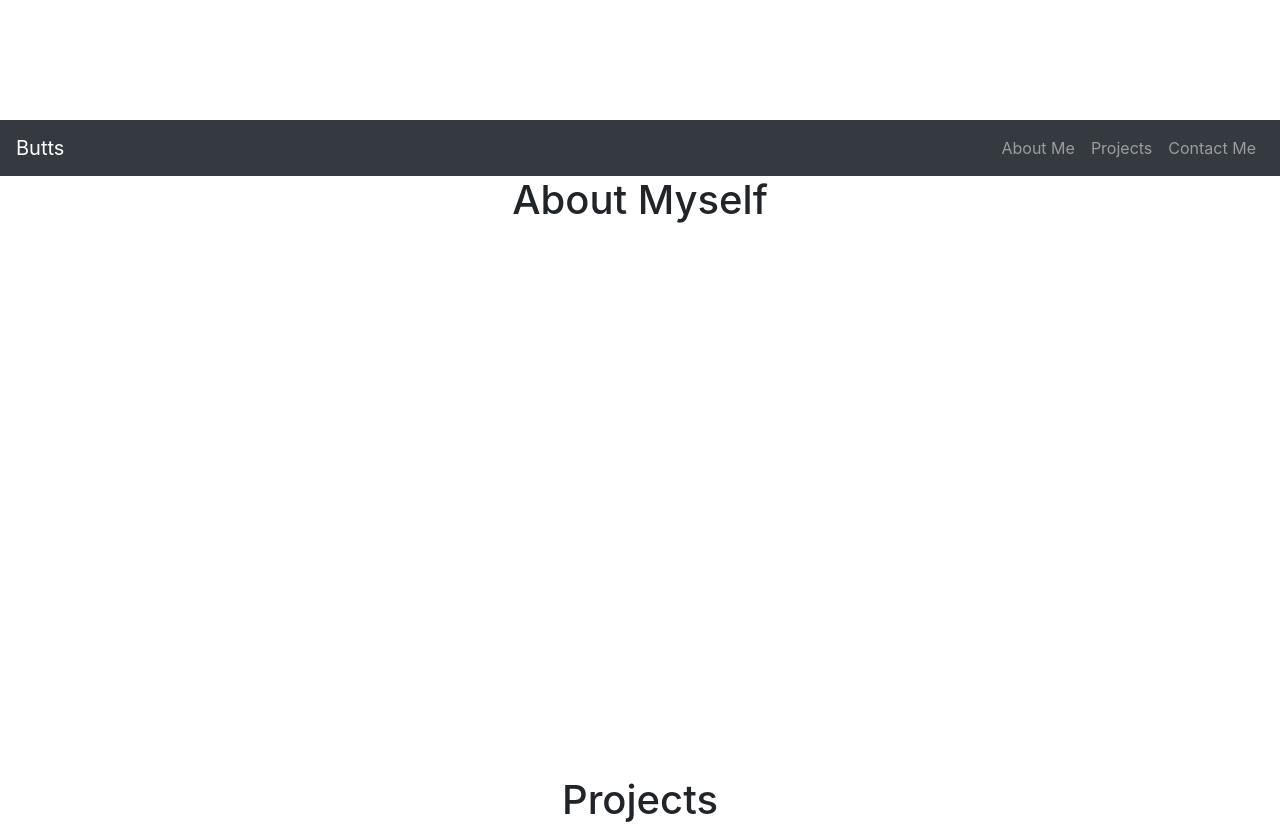
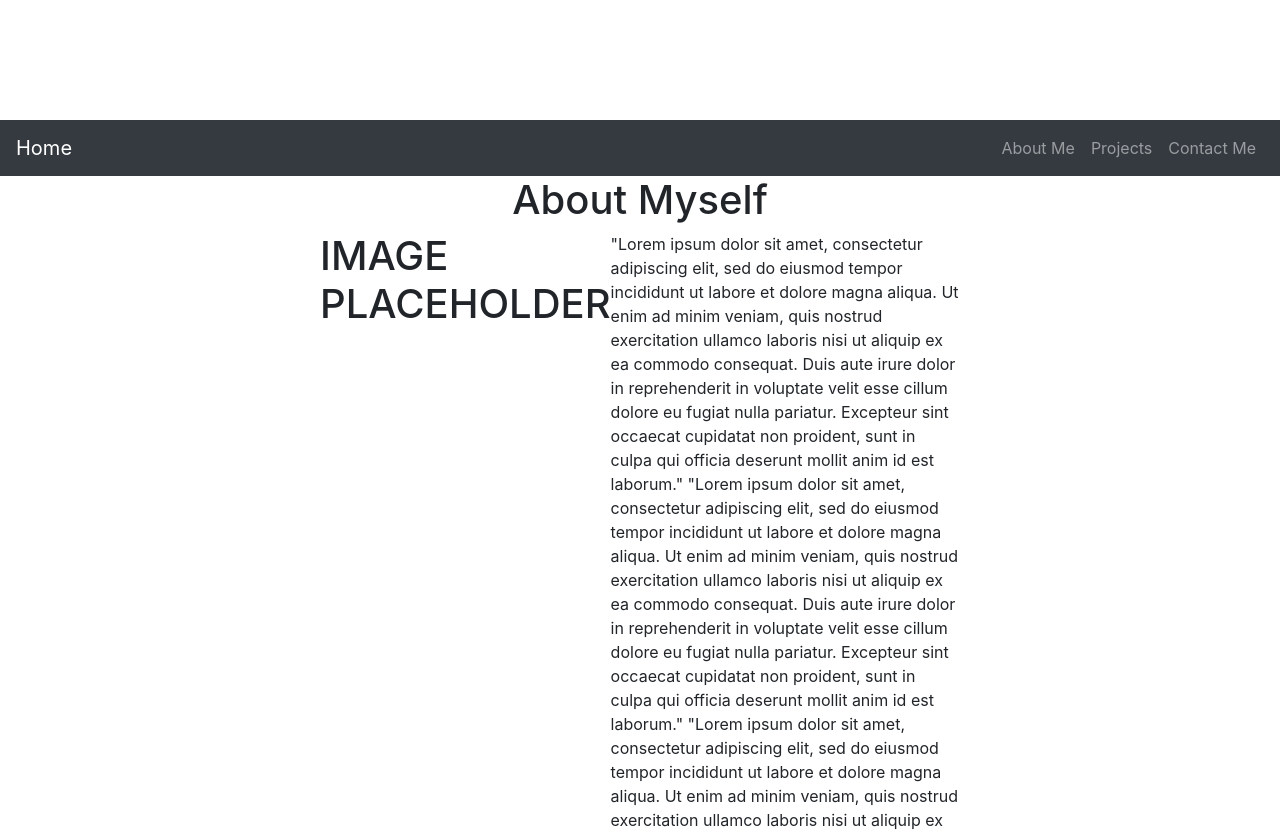
Before and after one commit to thaddeus-codes/thaddeus-codes.github.io, a Gatsby site: page / in a window 1280 px wide. Shown: the part 480-1312 px from the top of the page. Built offline with nearby package versions, Linux system fonts and the light colour scheme; Gatsby itself is replaced by a stand-in of ours.

Commit message:
some styling

```diff
--- a/components/AboutMe.js
+++ b/components/AboutMe.js
@@ -1,9 +1,46 @@
 import React from "react"
 
 export default function AboutMe() {
+
+    // window.addEventListener('scroll', function (e) {
+    //     let bottomOpacity = 0
+    //     let topOpacity = 100
+
+    //     if(window.scrollY >=400 && window.scrollY <= 600) {
+    //         const sunny = document.getElementById('sunny')
+    //         const rainy = document.getElementById('rainy')
+
+    //         topOpacity = (600 - window.scrollY) / 2
+    //         bottomOpacity = (100 - topOpacity)
+
+    //         console.log(rainy)
+    //         rainy.setAttribute('style', `opacity: ${topOpacity}%`)
+    //         // sunny.setAttribute('style', `opacity: ${bottomOpacity}%`)
+    //     }
+    // })
+
   return (
     <div id="about-me" className="section">
-      <h1>About Myself</h1>
+      <h1 className="section-header">About Myself</h1>
+      <div id='about-me-div'>
+              <h1 id='about-me-image'>IMAGE PLACEHOLDER</h1>
+              <p id='about-me-text'>"Lorem ipsum dolor sit amet, consectetur adipiscing elit, sed do eiusmod tempor incididunt ut labore et dolore magna aliqua. Ut enim ad minim veniam, quis nostrud exercitation ullamco laboris nisi ut aliquip ex ea commodo consequat. Duis aute irure dolor in reprehenderit in voluptate velit esse cillum dolore eu fugiat nulla pariatur. Excepteur sint occaecat cupidatat non proident, sunt in culpa qui officia deserunt mollit anim id est laborum."
+
+              "Lorem ipsum dolor sit amet, consectetur adipiscing elit, sed do eiusmod tempor incididunt ut labore et dolore magna aliqua. Ut enim ad minim veniam, quis nostrud exercitation ullamco laboris nisi ut aliquip ex ea commodo consequat. Duis aute irure dolor in reprehenderit in voluptate velit esse cillum dolore eu fugiat nulla pariatur. Excepteur sint occaecat cupidatat non proident, sunt in culpa qui officia deserunt mollit anim id est laborum."
+
+              "Lorem ipsum dolor sit amet, consectetur adipiscing elit, sed do eiusmod tempor incididunt ut labore et dolore magna aliqua. Ut enim ad minim veniam, quis nostrud exercitation ullamco laboris nisi ut aliquip ex ea commodo consequat. Duis aute irure dolor in reprehenderit in voluptate velit esse cillum dolore eu fugiat nulla pariatur. Excepteur sint occaecat cupidatat non proident, sunt in culpa qui officia deserunt mollit anim id est laborum."
+
+              "Lorem ipsum dolor sit amet, consectetur adipiscing elit, sed do eiusmod tempor incididunt ut labore et dolore magna aliqua. Ut enim ad minim veniam, quis nostrud exercitation ullamco laboris nisi ut aliquip ex ea commodo consequat. Duis aute irure dolor in reprehenderit in voluptate velit esse cillum dolore eu fugiat nulla pariatur. Excepteur sint occaecat cupidatat non proident, sunt in culpa qui officia deserunt mollit anim id est laborum."
+
+              "Lorem ipsum dolor sit amet, consectetur adipiscing elit, sed do eiusmod tempor incididunt ut labore et dolore magna aliqua. Ut enim ad minim veniam, quis nostrud exercitation ullamco laboris nisi ut aliquip ex ea commodo consequat. Duis aute irure dolor in reprehenderit in voluptate velit esse cillum dolore eu fugiat nulla pariatur. Excepteur sint occaecat cupidatat non proident, sunt in culpa qui officia deserunt mollit anim id est laborum."
+
+              "Lorem ipsum dolor sit amet, consectetur adipiscing elit, sed do eiusmod tempor incididunt ut labore et dolore magna aliqua. Ut enim ad minim veniam, quis nostrud exercitation ullamco laboris nisi ut aliquip ex ea commodo consequat. Duis aute irure dolor in reprehenderit in voluptate velit esse cillum dolore eu fugiat nulla pariatur. Excepteur sint occaecat cupidatat non proident, sunt in culpa qui officia deserunt mollit anim id est laborum."
+
+              "Lorem ipsum dolor sit amet, consectetur adipiscing elit, sed do eiusmod tempor incididunt ut labore et dolore magna aliqua. Ut enim ad minim veniam, quis nostrud exercitation ullamco laboris nisi ut aliquip ex ea commodo consequat. Duis aute irure dolor in reprehenderit in voluptate velit esse cillum dolore eu fugiat nulla pariatur. Excepteur sint occaecat cupidatat non proident, sunt in culpa qui officia deserunt mollit anim id est laborum."
+              </p>
+      </div>
+      {/* <img src='sunny.jpg' alt='sunny city' height='200px' width='100px' id='sunny'/>
+      <img src='rainy.jpg' alt='rainy city' height='200px' width='100px' id='rainy'/> */}
     </div>
   )
 }
--- a/components/NavBar.js
+++ b/components/NavBar.js
@@ -5,13 +5,13 @@ import Nav from "react-bootstrap/Nav"
 export default function NavBar() {
   return (
     <Navbar collapseOnSelect expand="lg" id="navbar" bg="dark" variant="dark">
-      <Navbar.Brand href="/">Butts</Navbar.Brand>
+      <Navbar.Brand href="/">Home</Navbar.Brand>
       <Navbar.Toggle aria-controls="responsive-navbar-nav" />
       <Navbar.Collapse id="responsive-navbar-nav">
         <Nav className="ml-auto">
           <Nav.Link href="#about-me">About Me</Nav.Link>
           <Nav.Link href="#projects">Projects</Nav.Link>
-          <Nav.Link href="#contact">Contact Me</Nav.Link>
+          <Nav.Link href="#contact-me">Contact Me</Nav.Link>
         </Nav>
       </Navbar.Collapse>
     </Navbar>
--- a/components/Projects.js
+++ b/components/Projects.js
@@ -3,7 +3,7 @@ import React from "react"
 export default function Projects() {
   return (
     <div id="projects" className="section">
-      <h1>Projects</h1>
+      <h1 className='section-header'>Projects</h1>
     </div>
   )
 }
--- a/src/pages/index.js
+++ b/src/pages/index.js
@@ -1,24 +1,20 @@
 import React from "react"
 import NavBar from "../../components/NavBar"
-import ContactMe from "../../components/ContactMe"
-import AboutMe from "../../components/AboutMe"
-import Projects from "../../components/Projects"
+import ContactMe from '../../components/ContactMe'
+import AboutMe from '../../components/AboutMe'
+import Projects from '../../components/Projects'
 
 import "bootstrap/dist/css/bootstrap.min.css"
 import "../style.css"
-
-console.log(
-  "I see you checking out that console!\n\n\n\n\nInterested in hiring me? Contact me at thaddeuscodes@gmail.com!\n\nFollow me on LinkedIn and Github too!\n\nLinkedIn: https://www.linkedin.com/in/thaddeus-metz/\nGitHub: https://github.com/thaddeus-codes"
-)
 
 export default function Home() {
   return (
     <div>
       <div id="header"></div>
       <NavBar />
-      <AboutMe />
-      <Projects />
-      <ContactMe />
+      <AboutMe/>
+      <Projects/>
+      <ContactMe/>
     </div>
   )
 }
--- a/src/style.css
+++ b/src/style.css
@@ -7,6 +7,7 @@
   position: -webkit-sticky; /* Safari */
   position: sticky;
   top: 0;
+  z-index: 2;
 }
 
 .nav {
@@ -14,7 +15,7 @@
   justify-items: right;
 }
 
-#about-me {
+/* #about-me {
   height: 600px;
 }
 
@@ -24,9 +25,58 @@
 
 #projects {
   height: 600px;
-}
+} */
 
 .section {
   display: flex;
-  justify-content: center;
+  position: relative;
+  align-items: flex-start;
+  height: 1000px;
 }
+
+.section-header {
+  position: -webkit-sticky;
+  position: sticky;
+  top: 55px;
+  background-color: white;
+  z-index: 1;
+  width: 100%;
+  text-align: center;
+  margin-top: 0;
+}
+
+#sunny {
+  position: absolute;
+  left: 0;
+  top: 0;
+  opacity: 0;
+}
+
+#about-me {
+  display: flex;
+  flex-direction: column;
+  align-items: center;
+}
+
+#about-me-div {
+  display:flex;
+  flex-direction: row;
+}
+
+#rainy {
+  display: grid;
+  position: absolute;
+  left: 0;
+  top: 0;
+}
+
+#about-me-image {
+  width: 50%;
+  height: 50%;
+  display: flex;
+}
+
+#about-me-div {
+  width: 50%;
+  display: flex;
+}
```
